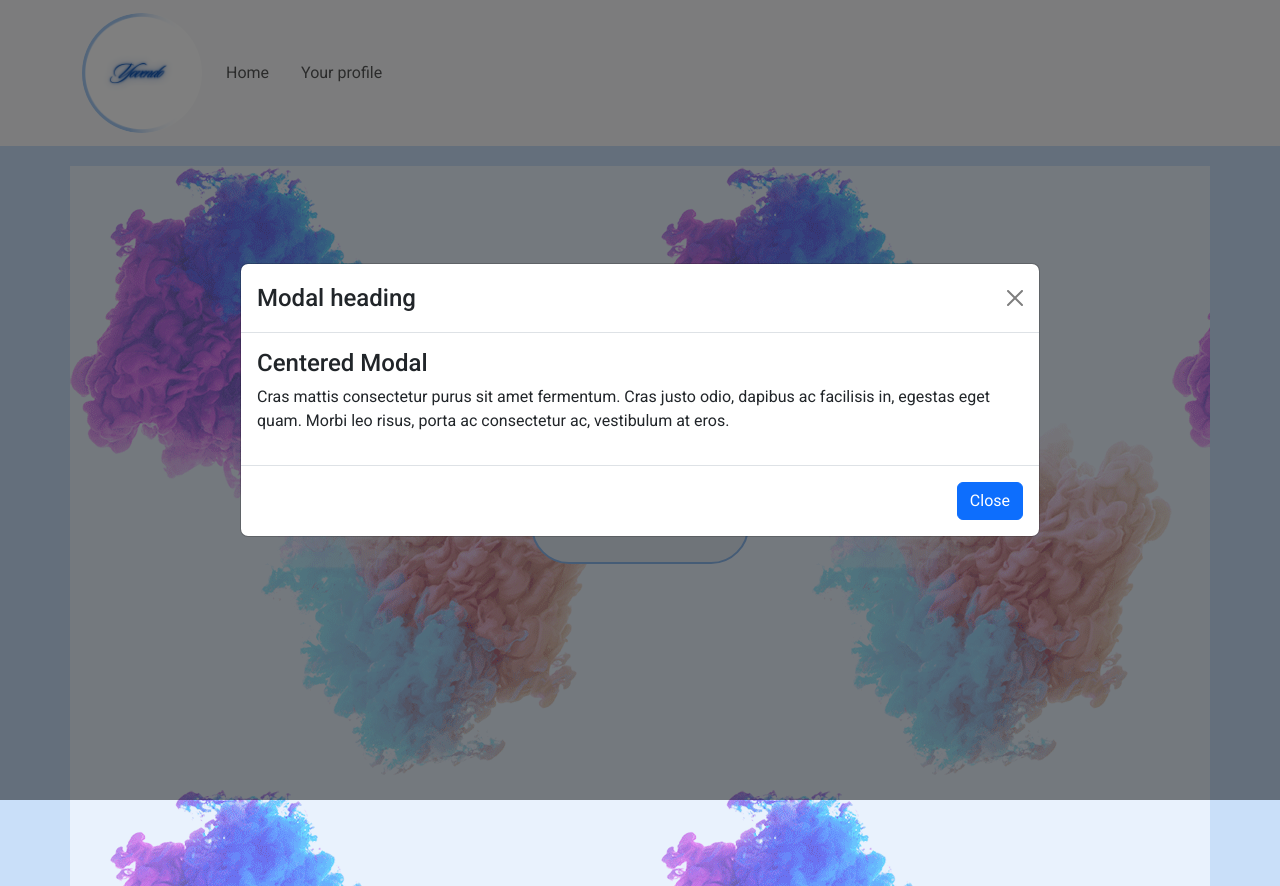
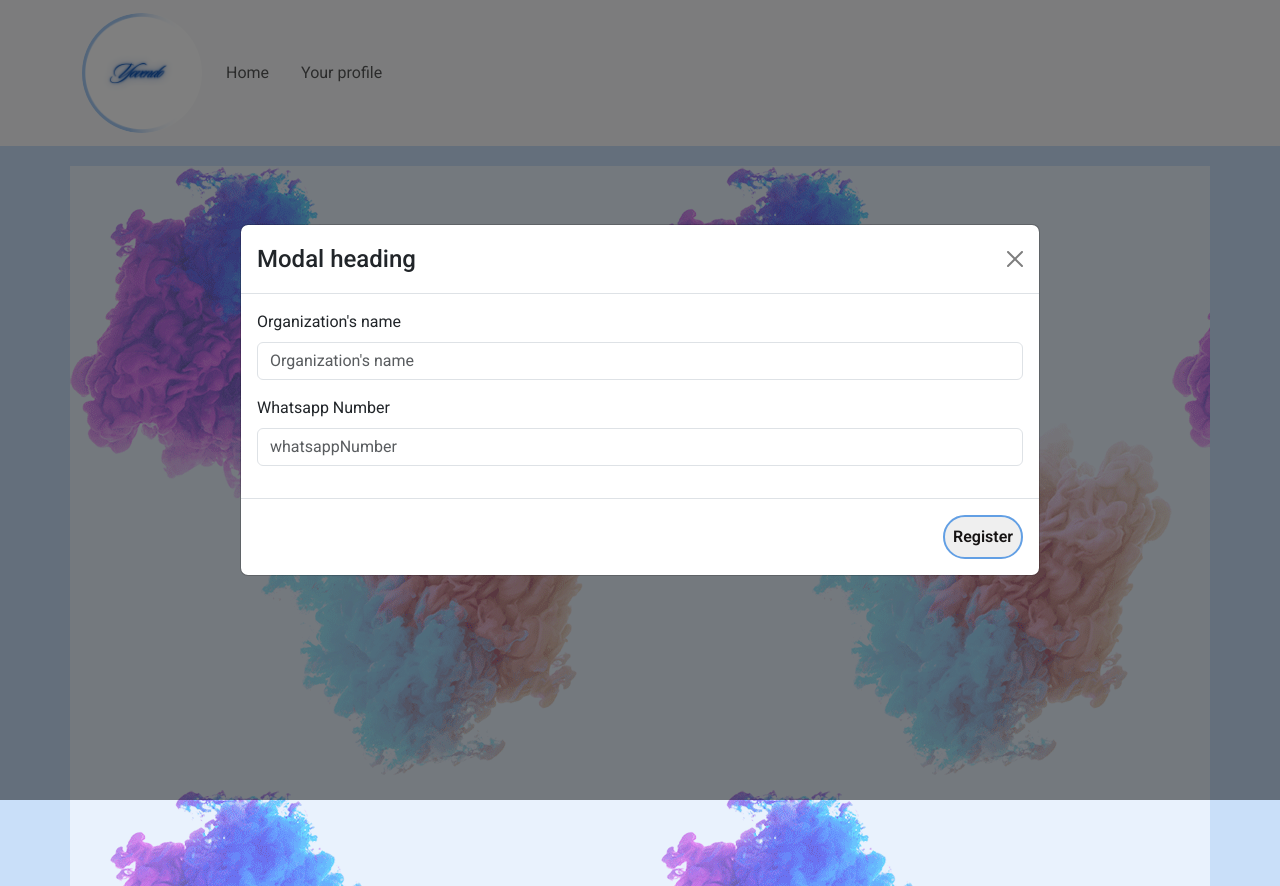
Before and after one commit to marty957/yovendo, a React (Vite) app: page / in a window 1280 px wide. Both pictures are taken after a click on the button "ADD YUOR FIRM". Built offline with nearby package versions, Linux system fonts and the light colour scheme.

Commit message:
modale per aggiungere l'azienda

```diff
--- a/src/components/ModalAddFirm.jsx
+++ b/src/components/ModalAddFirm.jsx
@@ -1,22 +1,71 @@
-import { Button } from "react-bootstrap";
+import { useState } from "react";
+import { Form } from "react-bootstrap";
 import Modal from "react-bootstrap/Modal";
 
 function ModalAddFirm(props) {
+  const [organization, setOrganization] = useState({ name: "", whatsappNumber: "" });
+  const addFirm = (e) => {
+    e.preventDefault();
+    fetch("http://localhost:8080/api/whatsapp/organizations", {
+      method: "POST",
+      headers: {
+        "Content-Type": "application/json"
+      },
+      body: JSON.stringify({
+        name: organization.name,
+        whatsappNumber: organization.whatsappNumber
+      })
+    })
+      .then((resp) => {
+        if (resp.ok) {
+          return resp.json();
+        }
+      })
+      .then((data) => {
+        if (data) {
+          setOrganization({ name: "", whatsappNumber: "" });
+        }
+      })
+      .catch((err) => {
+        console.log(err);
+        alert("Ops something went wrong!");
+      });
+  };
   return (
     <Modal {...props} size="lg" aria-labelledby="contained-modal-title-vcenter" centered>
       <Modal.Header closeButton>
         <Modal.Title id="contained-modal-title-vcenter">Modal heading</Modal.Title>
       </Modal.Header>
-      <Modal.Body>
-        <h4>Centered Modal</h4>
-        <p>
-          Cras mattis consectetur purus sit amet fermentum. Cras justo odio, dapibus ac facilisis in, egestas eget quam. Morbi leo risus, porta ac consectetur
-          ac, vestibulum at eros.
-        </p>
-      </Modal.Body>
-      <Modal.Footer>
-        <Button onClick={props.onHide}>Close</Button>
-      </Modal.Footer>
+      <Form onSubmit={addFirm}>
+        <Modal.Body>
+          <Form.Group className="mb-3" controlId="Organization's name">
+            <Form.Label>Organization's name</Form.Label>
+            <Form.Control
+              required
+              type="text"
+              value={organization.name}
+              onChange={(e) => setOrganization({ ...organization, name: e.target.value })}
+              placeholder="Organization's name"
+            />
+          </Form.Group>
+          <Form.Group className="mb-3" controlId="whatsappNumber">
+            <Form.Label>Whatsapp Number</Form.Label>
+            <Form.Control
+              required
+              type="text"
+              placeholder="whatsappNumber"
+              value={organization.whatsappNumber}
+              onChange={(e) => setOrganization({ ...organization, whatsappNumber: e.target.vale })}
+            />
+          </Form.Group>
+        </Modal.Body>
+
+        <Modal.Footer>
+          <button type="submit" className="button_two p-2">
+            Register
+          </button>
+        </Modal.Footer>
+      </Form>
     </Modal>
   );
 }
--- a/src/components/PdfForm.jsx
+++ b/src/components/PdfForm.jsx
@@ -17,7 +17,7 @@ function PdfForm() {
       body: formData
     })
       .then((response) => {
-        if (response) {
+        if (response.ok) {
           alert("PDF uploaded correctly");
         }
       })
```
